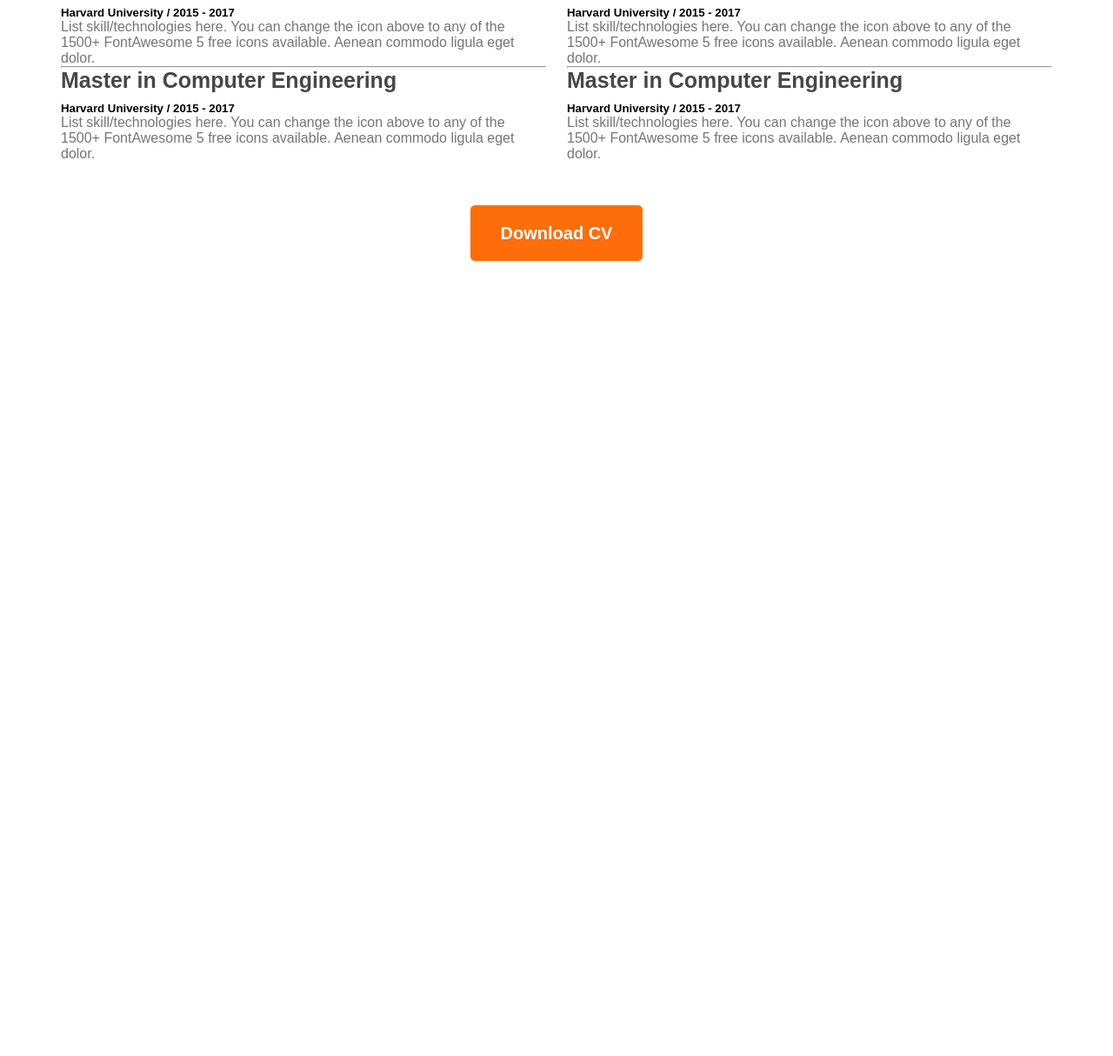
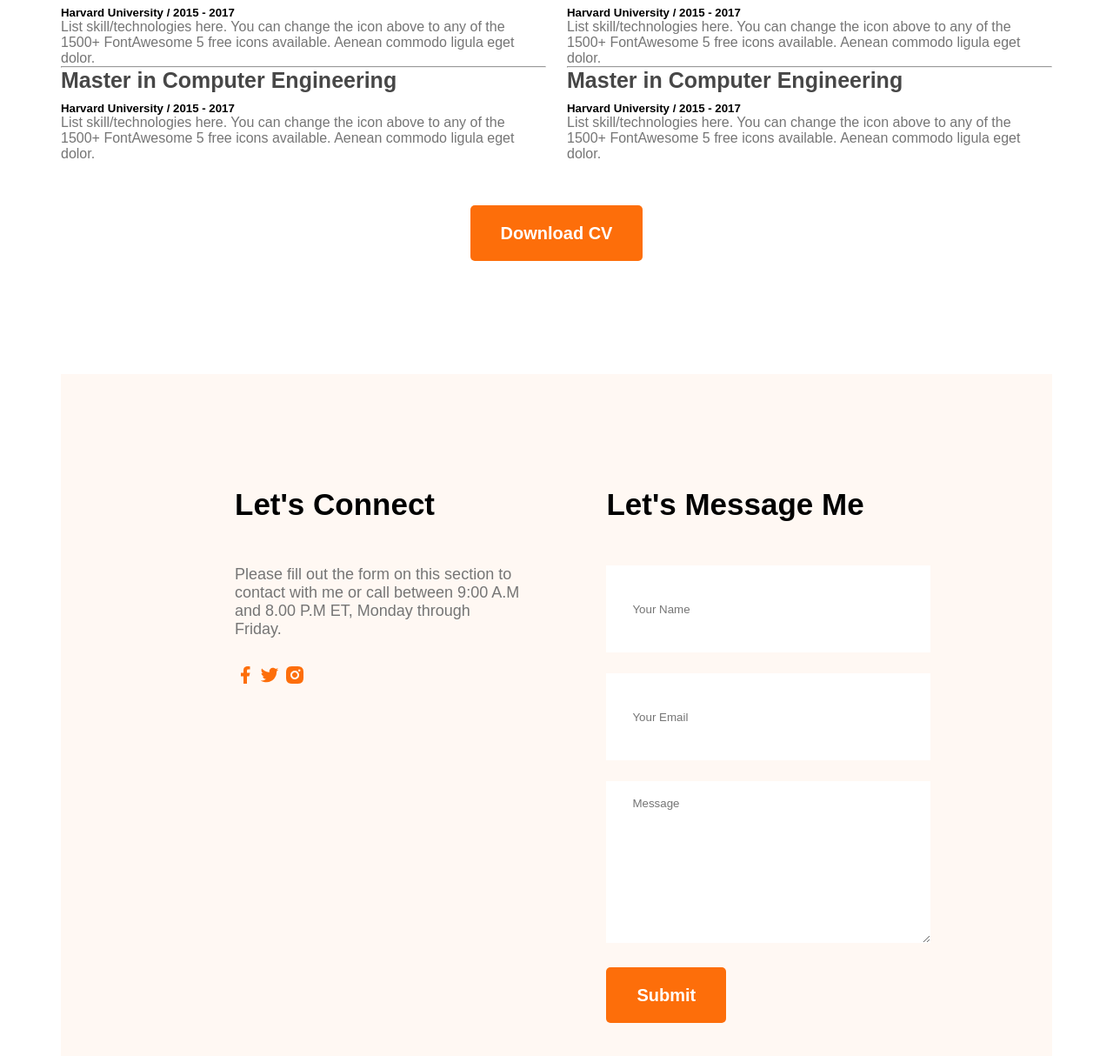
Before and after one commit to Misbahchy/developer-portpolio, a plain HTML site: page index.html in a window 1280 px wide. Shown: the part 2352-3566 px from the top of the page at 87% size. Before the commit the page ends 2652 px from the top, so only its background shows below. Drawn offline with Linux system fonts and the light colour scheme.

Commit message:
contact us added

```diff
--- a/index.html
+++ b/index.html
@@ -137,6 +137,31 @@
                 <button class="btn-primary">Download CV</button>
             </div>
         </section>
+        <!-- contact section -->
+        <section class="contact">
+            <div>
+                <h3 class="section-title">Let's Connect</h3>
+                <p class="section-description">Please fill out the form on this section to contact with me or call between 9:00 A.M and 8.00 P.M ET, Monday through Friday.</p>
+                <a href="">
+                    <img src="images/icons/facebook.png" alt="">
+                </a>
+                <a href="">
+                    <img src="images/icons/twitter.png" alt="">
+                </a>
+                <a href="">
+                    <img src="images/icons/insta.png" alt="">
+                </a>
+            </div>
+            <div>
+                <h3 class="section-title">Let's Message Me</h3>
+                <form action="">
+                    <input type="text" name="" id="" placeholder="Your Name">
+                    <input type="email" name="" id="" placeholder="Your Email">
+                    <textarea name="" id="" cols="30" rows="10" placeholder="Message"></textarea>
+                    <input class="btn-primary" type="submit" value="Submit">
+                </form>
+            </div>
+        </section>
     </main>
     <footer>
 
--- a/styles/portfolio.css
+++ b/styles/portfolio.css
@@ -166,3 +166,28 @@ section {
     margin-top: 50px;
     text-align: center;
 }
+/* contact style */
+.contact {
+    display: flex;
+    gap: 100px;
+    background: #FFF8F3;
+    padding: 130px 200px;
+}
+.contact .section-title {
+    text-align: left;
+}
+
+.contact input[type="text"], input[type = "email"], textarea {
+    margin-bottom: 24px;
+    border: 0;
+    width: 100%;
+    padding:18px 30px;
+}
+
+input {
+    height: 64px;
+}
+.contact a {
+    text-decoration: none;
+    gap: 10px;
+}
```
